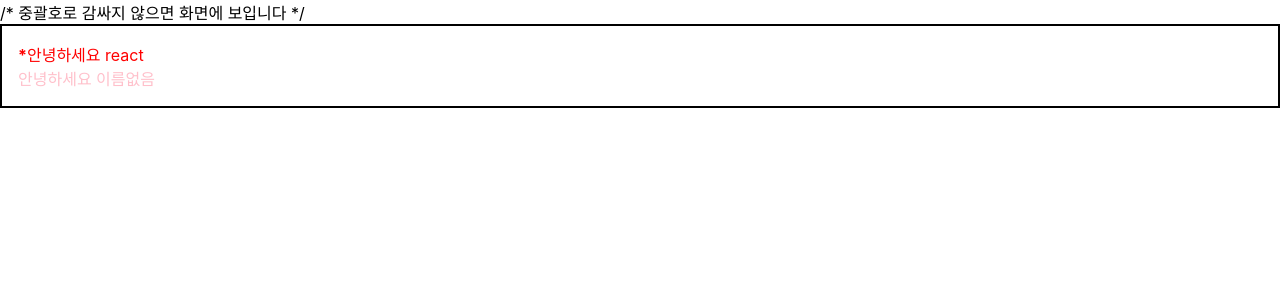
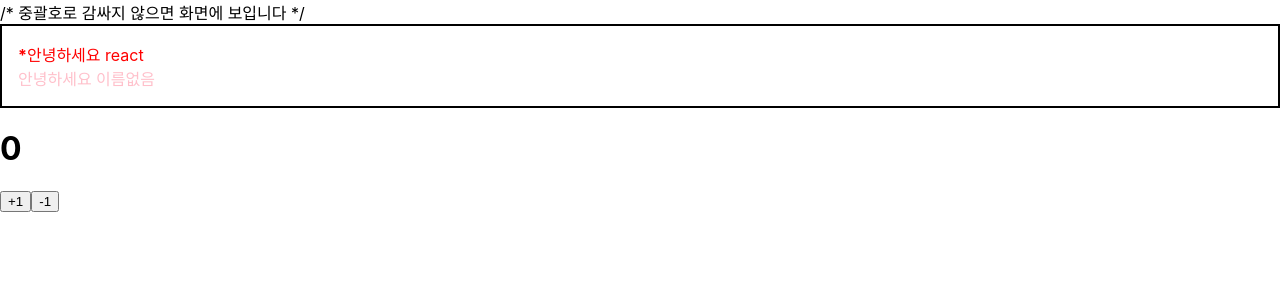
Before and after one commit to jjy321501/React-App, a React (Create React App) app in the folder begin-react/: page / in a window 1280 px wide. Shown: the top 300 px of the page. Built offline with nearby package versions, Linux system fonts and the light colour scheme.

Commit message:
React-app useState 함수 활용한 컴포넌트에서 바뀌는값 관리하기

```diff
--- a/begin-react/src/App.js
+++ b/begin-react/src/App.js
@@ -2,6 +2,7 @@
 import Hello from './Hello';
 import Wrapper from './Wrapper';
 import './App.css';
+import Counter from './Counter';
 
 
 function App() {
@@ -21,6 +22,7 @@
         <Hello name="react" color="red" isSpecial={true}/*{true} 를 생략하면 true 가 default 값*//>
         <Hello color="pink"/>
       </Wrapper>
+      <Counter/>
      {/*  <div style={style}>{name}</div>
       <div className="gray-box"></div> */}
     </>
--- a/begin-react/src/Counter.js
+++ b/begin-react/src/Counter.js
@@ -1,11 +1,20 @@
-import React from 'react';
+import React, {useState} from 'react';
 
 function Counter() {
+    const [number, setNumber] = useState(0);
+
+    const onIncrease = () => {
+        setNumber(prevNumber => prevNumber+1);
+    }
+    const onDecrease = () => {
+        setNumber(prevNumber => prevNumber-1);
+    }
+
     return (
         <div>
-            <h1>0</h1>
-            <button>+1</button>
-            <button>-1</button>
+            <h1>{number}</h1>
+            <button onClick={onIncrease}>+1</button>
+            <button onClick={onDecrease}>-1</button>
         </div>
     );
 }
```
